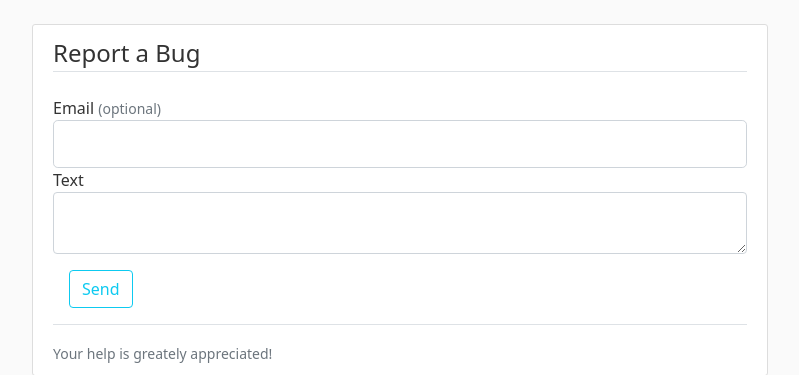
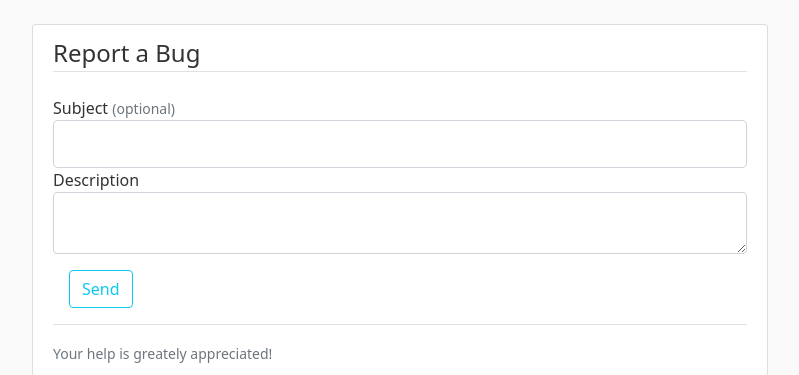
Before and after one commit to AlexanderGiller/Formula1Fantasy, a Flask app: page /bug_report in a window 1280 px wide. Shown: the part 56-431 px from the top of the page, without its empty margins (50-849 px from the left). Run offline with Flask 2, Linux system fonts and the light colour scheme; some libraries are stand-ins or nearby versions.

Commit message:
changed bugreport notification email field is gone subject field was added username is automatically sent with the report

```diff
--- a/f1f/forms.py
+++ b/f1f/forms.py
@@ -52,7 +52,7 @@ class UpdateAccountForm(FlaskForm):
 
 class BugForm(FlaskForm):
 
-    name = StringField('Email')
-    text = StringField('Text', validators=[InputRequired()], widget=TextArea())
+    subject = StringField('Subject')
+    text = StringField('Description', validators=[InputRequired()], widget=TextArea())
 
     submit = SubmitField('Send')
--- a/f1f/routes.py
+++ b/f1f/routes.py
@@ -138,7 +138,7 @@ def bug_report():
     form = BugForm()
 
     if form.validate_on_submit():
-        message = f"User {form.name.data} sent the following report:\n>>> {form.text.data}"
+        message = f"User '{current_user.username}' sent the following report:\nSubject: '{form.subject.data}'\n>>> {form.text.data}"
         requests.post(
             "https://discord.com/api/webhooks/809373666889957387/1a3CmiXWhjRJDv8bdC6KbQUrDxDGohqay6pRraZnK6YhkKq5rfHHdJ31Q3G6XrW3gSs-",
             data={"content": message
--- a/f1f/templates/bug_report.html
+++ b/f1f/templates/bug_report.html
@@ -8,17 +8,17 @@
             <legend class="border-bottom mb-4">Report a Bug</legend>
 
             <div class="form-group">
-                {{ form.name.label(class="form-control-label") }}
+                {{ form.subject.label(class="form-control-label") }}
                 <small class="text-muted"> (optional)</small>
-                {% if form.name.errors %}
-                    {{ form.name(class="form-control form-control-lg is-invalid") }}
+                {% if form.subject.errors %}
+                    {{ form.subject(class="form-control form-control-lg is-invalid") }}
                     <div class="invalid-feedback">
-                        {% for error in form.name.errors %}
+                        {% for error in form.subject.errors %}
                             <span>{{ error }}</span>
                         {% endfor %}
                     </div>
                 {% else %}
-                    {{ form.name(class="form-control form-control-lg") }}
+                    {{ form.subject(class="form-control form-control-lg") }}
                 {% endif %}
             </div>
 
```
